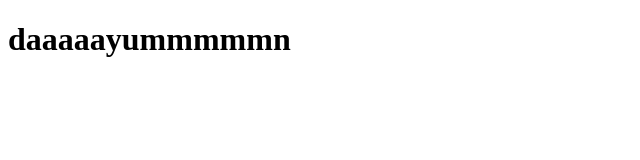
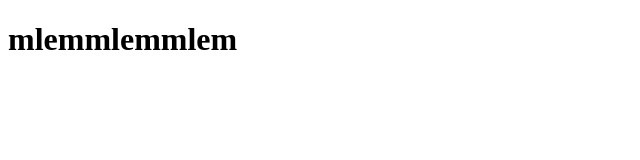
Before and after one commit to chuvie05/chuvie05.github.io, a plain HTML site: page index.html in a window 1280 px wide. Shown: the whole page, without its empty margins (0-640 px from the left). Drawn offline with Linux system fonts and the light colour scheme.

Commit message:
Update index.html

```diff
--- a/index.html
+++ b/index.html
@@ -6,6 +6,6 @@
     <title>HO IS YOU MAGIC</title>
   </head>
   <body>
-    <h1>daaaaayummmmmn</h1>
+    <h1>mlemmlemmlem</h1>
   </body>
 </html>
```
